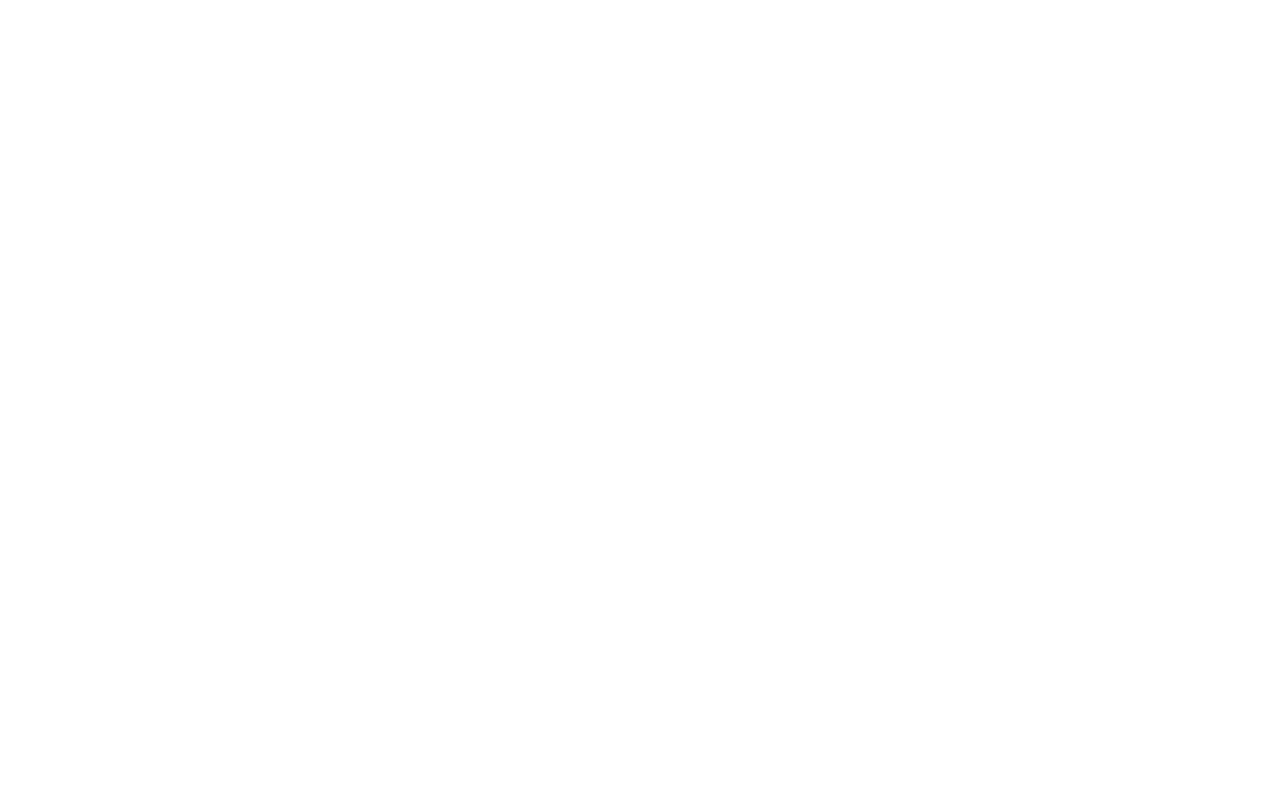
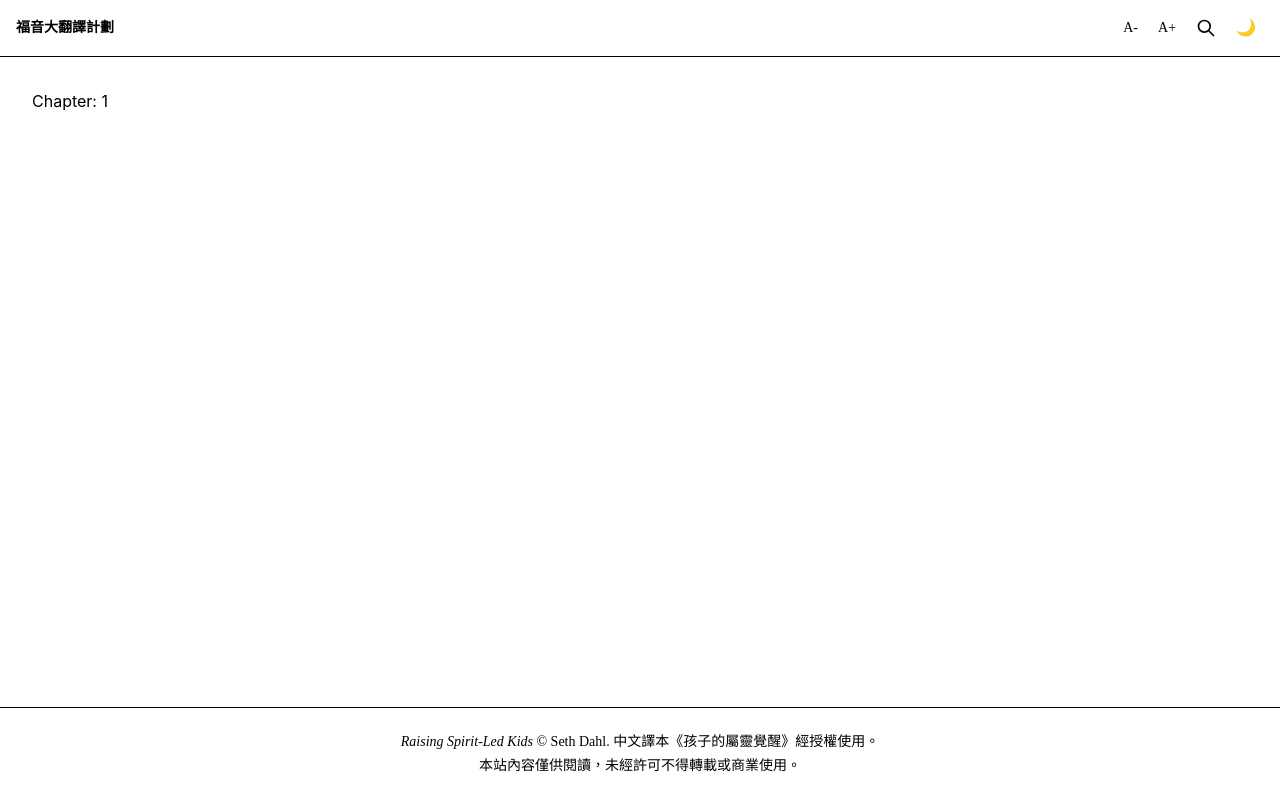
Before and after one commit to JoeW00/Evangent, a React (Vite) app in the folder web/: page /#/chapter/1 in a window 1280 px wide. Before the commit this address had no page. Built offline with nearby package versions, Linux system fonts and the light colour scheme.

Commit message:
feat: add Header and Footer layout components with routing
Co-creating with artificial intelligence.

```diff
--- a/web/src/App.jsx
+++ b/web/src/App.jsx
@@ -1,11 +1,53 @@
-import { HashRouter, Routes, Route } from "react-router";
+import { HashRouter, Routes, Route, useParams } from "react-router";
+import { useState } from "react";
+import Header from "./components/Layout/Header";
+import Footer from "./components/Layout/Footer";
+
+function HomePage() {
+  return <div className="p-8 text-center">Home — 目錄 coming soon</div>;
+}
+
+function ChapterPage() {
+  const { chapterId } = useParams();
+  return <div className="p-8">Chapter: {chapterId}</div>;
+}
 
 export default function App() {
+  const [sidebarOpen, setSidebarOpen] = useState(false);
+  const [isDark, setIsDark] = useState(false);
+  const [fontSize, setFontSize] = useState(1);
+  const [searchOpen, setSearchOpen] = useState(false);
+
+  const handleToggleDark = () => {
+    setIsDark((d) => {
+      document.documentElement.classList.toggle("dark", !d);
+      return !d;
+    });
+  };
+
+  const handleFontSizeChange = (delta) => {
+    setFontSize((s) => Math.max(0, Math.min(2, s + delta)));
+  };
+
   return (
     <HashRouter>
-      <Routes>
-        <Route path="/" element={<div className="p-8 font-[--font-sans-ui] text-[--color-text-primary] bg-[--color-bg-page] min-h-screen">Evangent - 福音大翻譯計劃</div>} />
-      </Routes>
+      <div className="min-h-screen flex flex-col bg-[--color-bg-page] dark:bg-[--color-dark-bg-page] text-[--color-text-primary] dark:text-[--color-dark-text-primary]">
+        <Header
+          onToggleSidebar={() => setSidebarOpen((o) => !o)}
+          onToggleDarkMode={handleToggleDark}
+          isDark={isDark}
+          fontSize={fontSize}
+          onFontSizeChange={handleFontSizeChange}
+          onOpenSearch={() => setSearchOpen(true)}
+        />
+        <main className="flex-1">
+          <Routes>
+            <Route path="/" element={<HomePage />} />
+            <Route path="/chapter/:chapterId" element={<ChapterPage />} />
+          </Routes>
+        </main>
+        <Footer />
+      </div>
     </HashRouter>
   );
 }
--- /dev/null
+++ b/web/src/components/Layout/Footer.jsx
@@ -0,0 +1,11 @@
+export default function Footer() {
+  return (
+    <footer className="border-t border-[--color-border] dark:border-[--color-dark-text-muted] py-6 px-4 text-center text-sm text-[--color-text-secondary] dark:text-[--color-dark-text-secondary] font-[--font-sans-ui] bg-[--color-bg-page] dark:bg-[--color-dark-bg-page]">
+      <p>
+        <em>Raising Spirit-Led Kids</em> &copy; Seth Dahl.
+        中文譯本《孩子的屬靈覺醒》經授權使用。
+      </p>
+      <p className="mt-1">本站內容僅供閱讀，未經許可不得轉載或商業使用。</p>
+    </footer>
+  );
+}
--- /dev/null
+++ b/web/src/components/Layout/Header.jsx
@@ -0,0 +1,73 @@
+import { Link, useParams } from "react-router";
+import { getChapter } from "../../data/chapters";
+
+export default function Header({ onToggleSidebar, onToggleDarkMode, isDark, fontSize, onFontSizeChange, onOpenSearch }) {
+  const { chapterId } = useParams();
+  const chapter = chapterId ? getChapter(chapterId) : null;
+
+  return (
+    <header className="sticky top-0 z-40 border-b border-[--color-border] dark:border-[--color-dark-text-muted] bg-[--color-bg-content] dark:bg-[--color-dark-bg-content] font-[--font-sans-ui]">
+      <div className="max-w-7xl mx-auto px-4 h-14 flex items-center justify-between">
+        {/* Left: hamburger + title */}
+        <div className="flex items-center gap-3">
+          <button
+            onClick={onToggleSidebar}
+            className="lg:hidden p-2 rounded-md hover:bg-[--color-bg-en] dark:hover:bg-[--color-dark-bg-en]"
+            aria-label="開啟目錄"
+          >
+            <svg className="w-5 h-5" fill="none" stroke="currentColor" viewBox="0 0 24 24">
+              <path strokeLinecap="round" strokeLinejoin="round" strokeWidth={2} d="M4 6h16M4 12h16M4 18h16" />
+            </svg>
+          </button>
+          <Link
+            to="/"
+            className="text-[--color-primary] dark:text-[--color-dark-primary] font-semibold text-sm truncate"
+          >
+            {chapter
+              ? `《孩子的屬靈覺醒》${chapter.zh.title}`
+              : "福音大翻譯計劃"}
+          </Link>
+        </div>
+
+        {/* Right: controls */}
+        <div className="flex items-center gap-1">
+          {/* Font size */}
+          <button
+            onClick={() => onFontSizeChange(-1)}
+            className="p-2 text-sm rounded-md hover:bg-[--color-bg-en] dark:hover:bg-[--color-dark-bg-en]"
+            aria-label="縮小字型"
+          >
+            A-
+          </button>
+          <button
+            onClick={() => onFontSizeChange(1)}
+            className="p-2 text-sm rounded-md hover:bg-[--color-bg-en] dark:hover:bg-[--color-dark-bg-en]"
+            aria-label="放大字型"
+          >
+            A+
+          </button>
+
+          {/* Search */}
+          <button
+            onClick={onOpenSearch}
+            className="p-2 rounded-md hover:bg-[--color-bg-en] dark:hover:bg-[--color-dark-bg-en]"
+            aria-label="搜尋"
+          >
+            <svg className="w-5 h-5" fill="none" stroke="currentColor" viewBox="0 0 24 24">
+              <path strokeLinecap="round" strokeLinejoin="round" strokeWidth={2} d="M21 21l-6-6m2-5a7 7 0 11-14 0 7 7 0 0114 0z" />
+            </svg>
+          </button>
+
+          {/* Dark mode */}
+          <button
+            onClick={onToggleDarkMode}
+            className="p-2 rounded-md hover:bg-[--color-bg-en] dark:hover:bg-[--color-dark-bg-en]"
+            aria-label={isDark ? "切換亮色模式" : "切換深色模式"}
+          >
+            {isDark ? "\u2600\uFE0F" : "\uD83C\uDF19"}
+          </button>
+        </div>
+      </div>
+    </header>
+  );
+}
```
